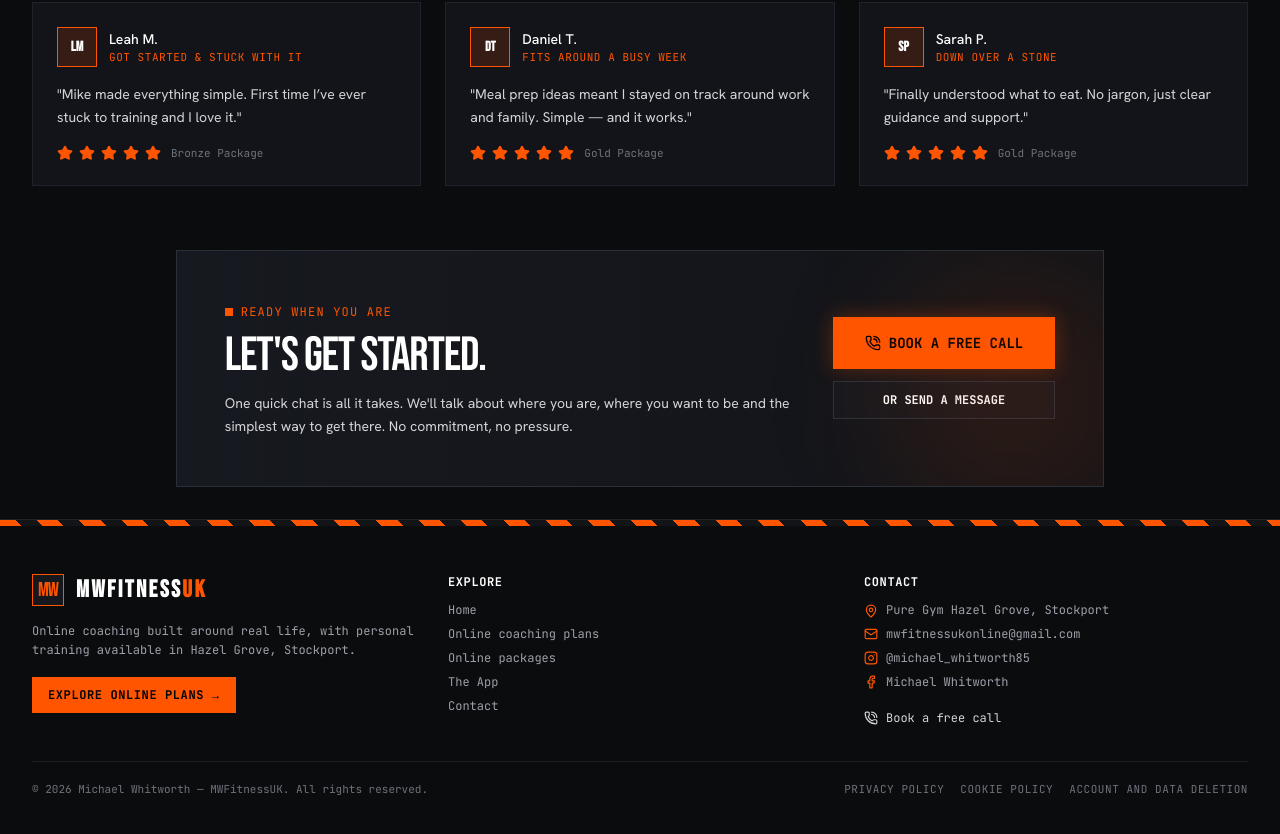
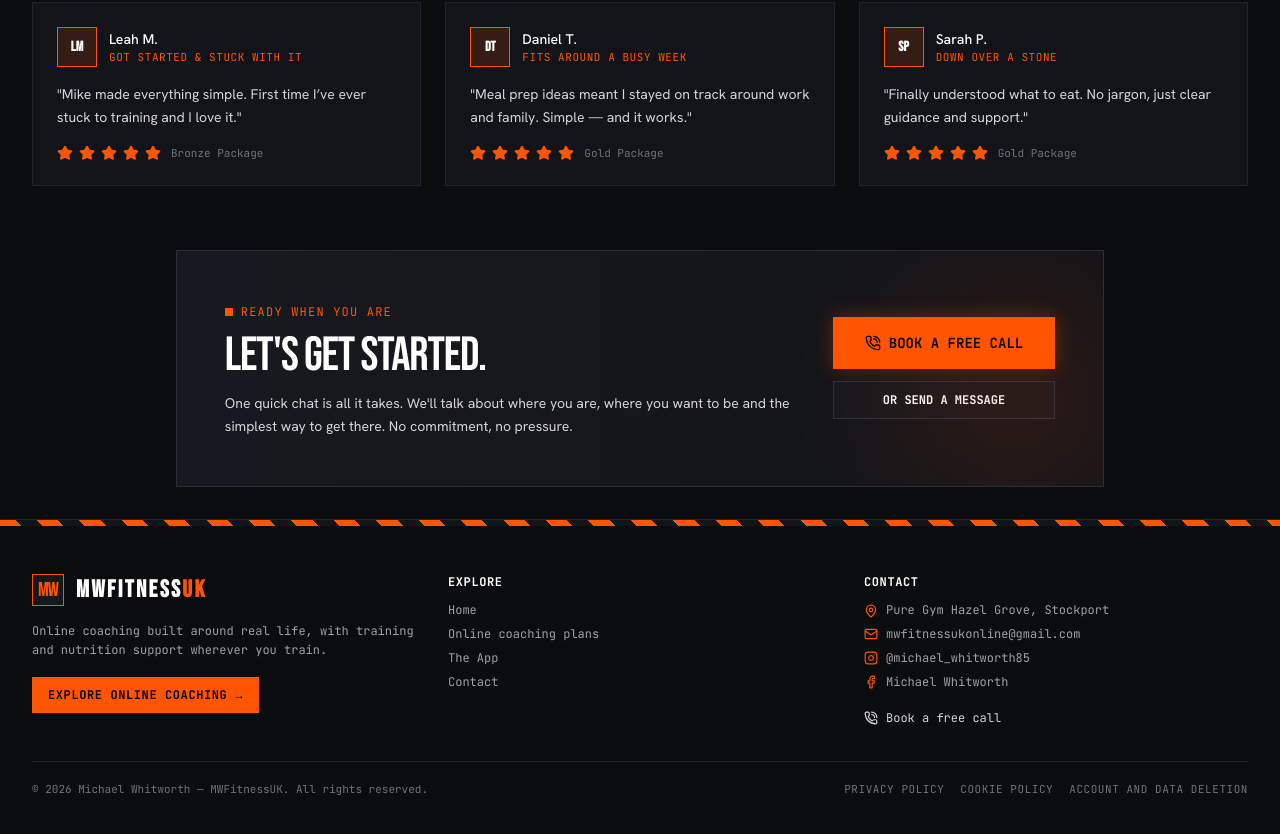
Before and after one commit to chriscallaghan2012/mwfitness, a React (Vite) app: page / in a window 1280 px wide. Shown: the part 2617-3451 px from the top of the page. Built offline with nearby package versions, Linux system fonts and the light colour scheme; no server answers.

Commit message:
Unify online coaching and package pages

```diff
--- a/src/components/Footer.tsx
+++ b/src/components/Footer.tsx
@@ -11,7 +11,6 @@ interface FooterProps {
 const NAV_LINKS: { id: ScreenId; label: string }[] = [
   { id: 'home', label: 'Home' },
   { id: 'online-coaching', label: 'Online coaching plans' },
-  { id: 'packages', label: 'Online packages' },
   { id: 'app', label: 'The App' },
   { id: 'contact', label: 'Contact' },
 ];
@@ -26,8 +25,8 @@ export const Footer: React.FC<FooterProps> = ({ onSelectScreen, onOpenBookCall }
             <div className="w-8 h-8 bg-[#16181d] border border-[#ff5500] flex items-center justify-center"><span aria-hidden="true" className="font-display text-xl leading-none tracking-tighter text-[#ff5500]">MW</span></div>
             <span className="font-display text-2xl tracking-widest text-white font-bold">MWFITNESS<span className="text-[#ff5500]">UK</span></span>
           </div>
-          <p className="text-xs font-mono text-zinc-400 max-w-sm leading-relaxed">Online coaching built around real life, with personal training available in Hazel Grove, Stockport.</p>
-          <button onClick={() => onSelectScreen('online-coaching')} className="bg-[#ff5500] hover:bg-[#ff6a1f] text-black font-mono font-bold text-xs py-2.5 px-4 uppercase tracking-wider">Explore online plans <span aria-hidden="true">→</span></button>
+          <p className="text-xs font-mono text-zinc-400 max-w-sm leading-relaxed">Online coaching built around real life, with training and nutrition support wherever you train.</p>
+          <button onClick={() => onSelectScreen('online-coaching')} className="bg-[#ff5500] hover:bg-[#ff6a1f] text-black font-mono font-bold text-xs py-2.5 px-4 uppercase tracking-wider">Explore online coaching <span aria-hidden="true">→</span></button>
         </div>
         <div className="space-y-3">
           <h2 className="font-mono text-xs text-white uppercase tracking-wider font-bold">Explore</h2>
```
